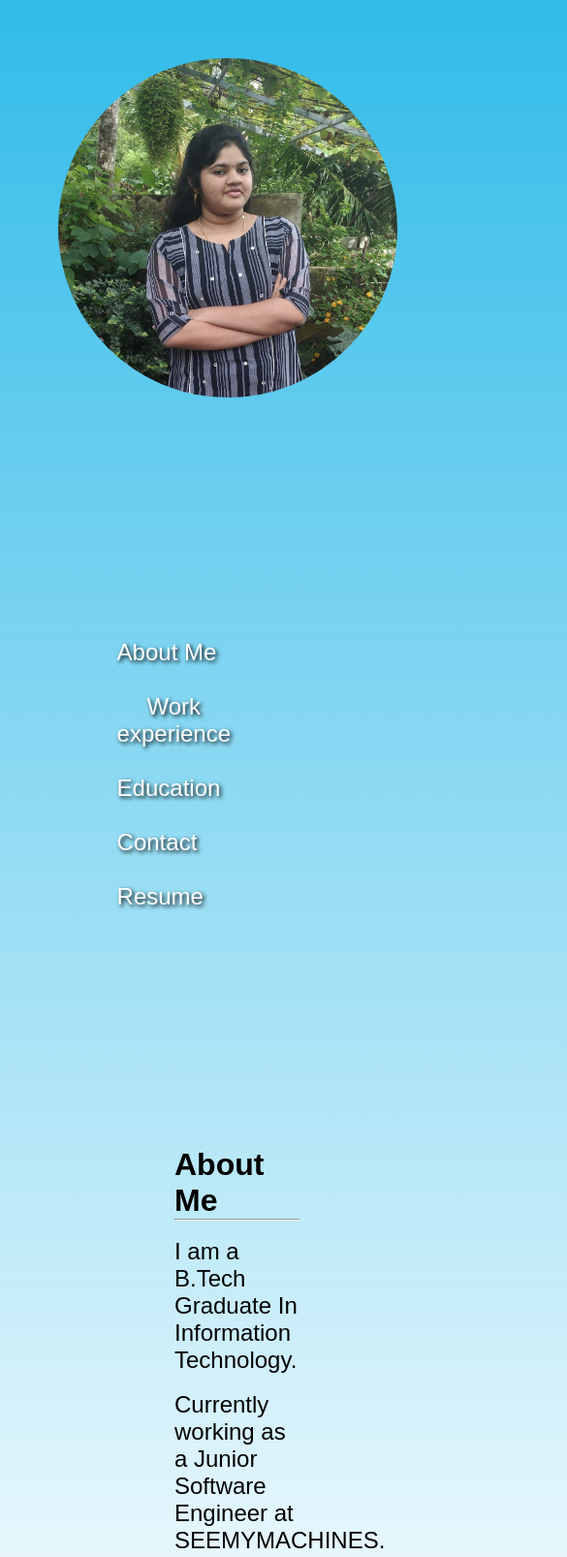
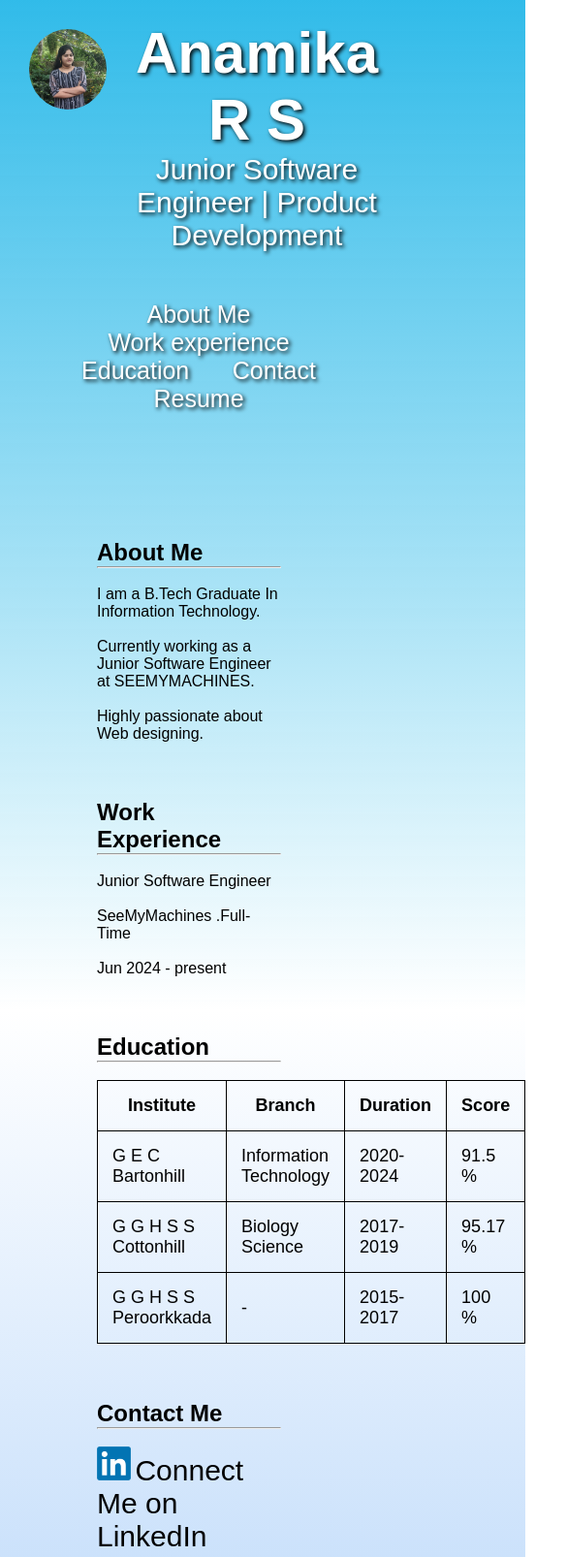
Before and after one commit to Anamika11112/Portfolio-1, a plain HTML site: page index.html in a window 390 px wide. Shown: the top 1606 px of the page at 97% size, 585 px wide, since content can reach past the window. Drawn offline with Linux system fonts and the light colour scheme.

Commit message:
added responsive features

```diff
--- a/index.html
+++ b/index.html
@@ -7,43 +7,46 @@
     <link rel="stylesheet" href="style.css">
 </head>
 <body>
-
+    <div class="wrapper">
         <header>
             <div class="profile-pic">
-            <img src="Anamika.R.S.jpg" alt="profile-pic" class="pic">
+                <img src="assets/Anamika.R.S.jpg" alt="profile-pic" class="pic">
             </div>
 
             <div class="name">
                 <h1>Anamika R S</h1>
-            <p id="position">Junior Software Engineer | Prouct Development</p>
+                <p id="position">Junior Software Engineer | Product Development</p>
             </div>
+        </header>
+        <nav>
 
             <div class="navigation">
                 <nav class="navbar">
                     <ul>
                         <li>
-                        <a class = "nav-link" href ="#aboutme">About Me</a>
+                            <a class="nav-link" href="#aboutme">About Me</a>
                         </li>
                         <li>
-                        <a class = "nav-link" href="#myexp">Work experience</a>
-
+                            <a class="nav-link" href="#myexp">Work experience</a>
                         </li>
                         <li>
-                        <a class = "nav-link" href="#myeducation">Education</a>
+                            <a class="nav-link" href="#myeducation">Education</a>
                         </li>
                         <li>
-                        <a class = "nav-link" href="#mycontact">Contact</a>
+                            <a class="nav-link" href="#mycontact">Contact</a>
                         </li>
                         <li>
-                        <a class = "nav-link" href="#myresume">Resume</a>
+                            <a class="nav-link" href="#myresume">Resume</a>
                         </li>
                     </ul>
+                </nav>
+            </div>
 
         </nav>
-        </div>
-    </header>
 
-    <div class="main">
+
+        <article class="main">
+
             <div class="About" id="aboutme">
                 <h1>About Me</h1>
                 <hr><br>
@@ -57,7 +60,6 @@
                 <p>Junior Software Engineer</p><br>
                 <p>SeeMyMachines .Full-Time</p><br>
                 <p>Jun 2024 - present</p><br>
-
             </div>
 
             <div class="Education" id="myeducation">
@@ -70,7 +72,7 @@
                         <th>Score</th>
                     </tr>
                     <tr>
-                    <td>G E C Bartonhill </td>
+                        <td>G E C Bartonhill</td>
                         <td>Information Technology</td>
                         <td>2020-2024</td>
                         <td>91.5 %</td>
@@ -87,18 +89,15 @@
                         <td>2015-2017</td>
                         <td>100 %</td>
                     </tr>
-
                 </table>
-
             </div>
             <br>
 
             <div class="Contact" id="mycontact">
                 <h1>Contact Me</h1>
                 <hr><br>
-            <img class="linkedin-logo" src="LinkedIn_logo_initials.png" alt="linkedin-logo">
-            <a  class="contactlink" href="https://www.linkedin.com/in/anamika-r-s-49a1b0219/" target="_blank">Connect Me on LinkedIn</a>
-
+                <img class="linkedin-logo" src="assets/LinkedIn_logo_initials.png" alt="linkedin-logo">
+                <a class="contactlink" href="https://www.linkedin.com/in/anamika-r-s-49a1b0219/" target="_blank">Connect Me on LinkedIn</a>
             </div>
             <br>
 
@@ -108,25 +107,20 @@
                 <div class="dropdown">
                     <button class="drop-btn">Resume-View/Download</button>
                     <div class="dropdown-content">
-                <a href="resume.pdf">View</a>
-                <a href="resume.pdf">Download</a>
-
+                        <a href="assets/resume.pdf" target="_blank">View</a>
+                        <a href="assets/resume.pdf" target="_blank">Download</a>
                     </div>
-
                 </div>
                 <br><br>
                 <div class="hire">
                     <button class="hire-button">Hire Me</button>
                 </div>
-
-
             </div>
 
 
+        </article>
 
-
-
-
-
+        <footer></footer>
+      </div>
 </body>
 </html>
--- a/style.css
+++ b/style.css
@@ -1,182 +1,196 @@
-*{
+
+header {
+    grid-area: header;
+    display: flex;
+    justify-content: center;
+    align-items: center;
+
+  }
+
+  nav{
+    grid-area: navbar;
+    display: flex;
+    justify-content: center;
+    align-items: center;
+  }
+  article {
+    grid-area: content;
+  }
+
+  footer {
+    padding: 20px;
+    grid-area: footer;
+  }
+  .wrapper {
+    display: grid;
+    grid-gap: 20px;
+    grid-template-columns: 1fr 3fr;
+    grid-template-areas:
+      "header  header"
+      "navbar   navbar"
+      "content content"
+      "footer  footer";
+  }
+
+  * {
     margin: 0;
     box-sizing: border-box;
     font-family: Arial, Helvetica, sans-serif;
+}
 
+body {
+    background-image: linear-gradient(#00abe4ce, #FFFFFF, #a0c9f8);
+    height: 100%;
+    margin: 0;
+    padding: 0;
+}
+.profile-pic {
+    width: 200px;
+    height: 200px;
+    margin: 30px;
 
 }
-body{
-    background-image: linear-gradient(#00abe4ce, #FFFFFF, #a0c9f8);
-    height:100%;
+
+.pic {
+    width: 100%;
+    height: auto;
+    border-radius: 50%;
 }
 
-.profile-pic{
-    width: 350px;
-    height: 350px;
-    float: left;
-}
-.pic{
-    width: 350px;
-    height: 350px;
-    border-radius: 50%;
-    margin:60px;
-}
-.name{
-    width: 650px;
-    height: 175px;
-    font-size: 40px;
-    float: right;
-    margin-top: 70px;
-    margin-right:345px;
-    padding-left:50px;
+.name {
+    flex: 1 1 100%;
+    text-align: center;
+    margin-top: 20px;
     color: white;
     text-shadow: 2px 2px 4px rgba(0, 0, 0, 1000);
-}
-#position{
-    font-size: 25px;
-}
-.navigation{
-    float: right;
-    margin: 50px;
-    font-size: x-large;
-    padding-right:50px;
+    font-size: 30px;
 }
 
-li {
-    float: left;
+.navigation {
+    flex: 1 1 100%;
+    text-align: center;
+    margin-top: 20px;
+    gap: 40px;
+    margin-left: 60px;
+}
+
+.navbar ul {
     list-style-type: none;
-  }
+    margin: 0;
+    padding: 10px;
+}
 
-li a {
-    display: block;
-    color:white;
-    text-align: center;
-    padding: 14px 52px;
+.navbar li {
+    display: inline-block;
+    margin-right: 40px;
+
+}
+
+.navbar li a {
+    color: white;
     text-decoration: none;
+    font-size: 25px;
     text-shadow: 2px 2px 4px rgba(0, 0, 0, 1000)
- }
+}
 
-  li a:hover:not(.active) {
+.navbar  li a:hover:not(.active) {
     background-color:#dbe9fa ;
     color:white;
   }
-
-  li a.active {
+.navbar a.active {
     color: #b6d7fd;
 
   }
+  .main {
+    padding: 100px;
+}
 
-.main{
-    float: left;
+.About,
+.Experience,
+.Education,
+.Contact,
+.Resume {
+    margin-bottom: 40px;
+}
+
+table {
     width: 100%;
-    margin: 50px;
-    padding: 100px;
-    height:50%;
-}
-/* about */
-p{
-    font-size: x-large;
-}
-.About{
-    margin:30px;
-
+    border-collapse: collapse;
 
 }
-.Experience{
-    margin: 30px;
+
+th,
+td {
+    border: 1px solid black;
+    padding: 15px;
+    font-size:large;
 }
-.Education{
-    margin:30px;
-}
-.Contact{
-    margin: 30px;
-    text-align: center;
-}
-.contactlink{
-    text-decoration: none;
-    font-size: 35px;
-    color: #001F3F;
-}
+
 .linkedin-logo{
     width: 35px;
     height: 35px;
 }
-.Resume{
-    margin: 30px;
-    text-align: center;
+.contactlink{
+    text-decoration: none;
+    font-size:  30px;
+    color: black;
 }
 
-/*table*/
-
-table{
-    border-collapse: collapse;
-    width:100%;
-}
-
-td , th{
-    border: 1px solid black;
-    padding: 15px;
-    font-size:x-large;
-}
-
-
-
-
-/* Resume button */
-.drop-btn{
-    background-color:#00ABE4;
+.drop-btn {
+    background-color: #00abe4;
     color: white;
     padding: 20px;
     font-size: 20px;
     border-color: grey;
-    margin-top: 20px;
     font-weight: 50px;
-
 }
 
 .dropdown-content {
     display: none;
-    position:center;
     background-color: #f1f1f1;
     min-width: 160px;
-    box-shadow: 0px 8px 16px 0px rgba(0,0,0,0.2);
+    box-shadow: 0px 8px 16px 0px rgba(0, 0, 0, 0.2);
     z-index: 1;
-  }
 
 
-  .dropdown-content a {
+}
+
+.dropdown-content a {
     color: black;
     padding: 12px 16px;
     text-decoration: none;
     display: block;
-    font-size: 30px;
-  }
-
-  .dropdown-content a:hover {background-color: #bfdbfc;}
-
-  .dropdown:hover .dropdown-content {display: block;}
-
-  .dropdown:hover .drop-btn {background-color: #4169E1;}
+    font-size: 16px;
 
 
+}
 
+.dropdown-content a:hover {
+    background-color: #bfdbfc;
+}
 
-.hire{
+.dropdown:hover .dropdown-content {
+    display: block;
+}
 
-    margin: 50px;
-    padding: 100px;
-    display: flex;
-    justify-content: center;
+.dropdown:hover .drop-btn {
+    background-color: #4169e1;
 }
-.hire-button{
-    width :500px;
+
+.hire {
+    text-align: center;
+
+}
+
+.hire-button {
+    width: 200px;
     height: 50px;
     border-radius: 30px;
-    background-color: #001F3F ;
-    font-size: 30px;
+    background-color: #001f3f;
+    font-size: 20px;
     color: white;
     font-weight: 600;
-    transition: background-color 0.3s ease, text-shadow 0.3s ease
+    transition: background-color 0.3s ease, text-shadow 0.3s ease;
 }
 
 .hire-button:hover,
```
Also changed, not shown: Assets/Anamika.R.S.jpg (renamed from Anamika.R.S.jpg), Assets/LinkedIn_logo_initials.png (renamed from LinkedIn_logo_initials.png), 2 other files. Lines whose indentation alone changed are shown as unchanged.
